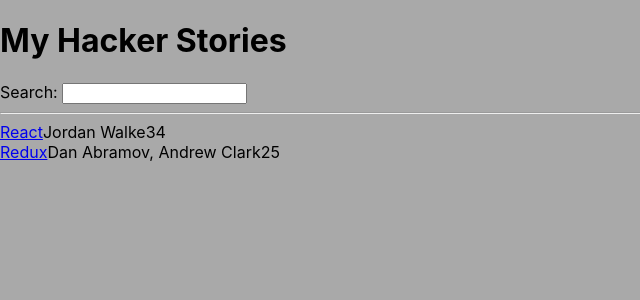
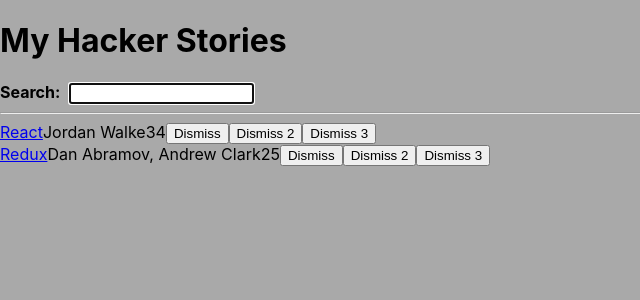
Before and after one commit to xanthek/road-to-react, a React (Create React App) app: page / in a window 1280 px wide. Shown: the top 300 px of the page, without its empty margins (0-640 px from the left). Built offline with nearby package versions, Linux system fonts and the light colour scheme.

Commit message:
Inline handler in JSX

```diff
--- a/src/App.js
+++ b/src/App.js
@@ -1,4 +1,4 @@
-import React, { useState, useEffect } from "react";
+import React, { useState, useEffect, useRef } from "react";
 
 //custom hook start
 const useSemiPersistentState = (key, initialState) => {
@@ -14,7 +14,7 @@
 //custom hook end
 
 const App = () => {
-  const stories = [
+  const initialStories = [
     {
       title: "React",
       url: "https://reactjs.org/",
@@ -34,6 +34,15 @@
   ];
 
   const [searchTerm, setSearchTerm] = useSemiPersistentState("search", "");
+  const [stories, setStories] = useState(initialStories);
+
+  const handleRemoveStory = (item) => {
+    const newStories = stories.filter(
+      (story) => item.objectID !== story.objectID
+    );
+
+    setStories(newStories);
+  };
   const handleSearch = (event) => {
     setSearchTerm(event.target.value);
   };
@@ -45,24 +54,64 @@
   return (
     <div>
       <h1>My Hacker Stories</h1>
-      <Search search={searchTerm} onSearch={handleSearch} />
+      <InputWithLabel
+        id="search"
+        value={searchTerm}
+        onInputChange={handleSearch}
+        type="text"
+        isFocused
+      >
+        <strong>Search: </strong>
+      </InputWithLabel>
       <hr />
-      <List list={searchedStories} />
+      <List list={searchedStories} onRemoveItem={handleRemoveStory} />
     </div>
   );
 };
 
-const Search = ({ onSearch, search }) => (
+const InputWithLabel = ({
+  id,
+  value,
+  onInputChange,
+  type,
+  isFocused,
+  children,
+}) => {
+  const inputRef = useRef();
+  useEffect(() => {
+    if (isFocused && inputRef.current) {
+      inputRef.current.focus();
+    }
+  }, [isFocused]);
+
+  return (
     <div>
-    <label htmlFor="search">Search: </label>
-    <input id="search" type="text" value={search} onChange={onSearch} />
+      <label htmlFor={id}>{children}</label>
+      &nbsp;
+      <input
+        ref={inputRef}
+        id={id}
+        type={type}
+        value={value}
+        autoFocus={isFocused}
+        onChange={onInputChange}
+      />
     </div>
   );
+};
 
-const List = ({ list }) =>
-  list.map(({ objectID, ...list }) => <Item key={objectID} {...list} />);
+const List = ({ list, onRemoveItem }) =>
+  list.map((item) => (
+    <Item key={item.objectID} item={item} onRemoveItem={onRemoveItem} />
+  ));
 
-const Item = ({ title, url, author, num_comments, points }) => (
+const Item = ({ item, onRemoveItem }) => {
+  const { title, url, author, num_comments, points } = item;
+
+  const handleRemoveItem = () => {
+    onRemoveItem(item);
+  };
+  return (
     <div>
       <span>
         <a href={url}>{title}</a>
@@ -70,7 +119,17 @@
       <span>{author}</span>
       <span>{num_comments}</span>
       <span>{points}</span>
+      <button type="button" onClick={handleRemoveItem}>
+        Dismiss
+      </button>
+      <button type="button" onClick={onRemoveItem.bind(null, item)}>
+        Dismiss 2
+      </button>
+      <button type="button" onClick={() => onRemoveItem(item)}>
+        Dismiss 3
+      </button>
     </div>
   );
+};
 
 export default App;
```
Lines whose indentation alone changed are shown as unchanged.
